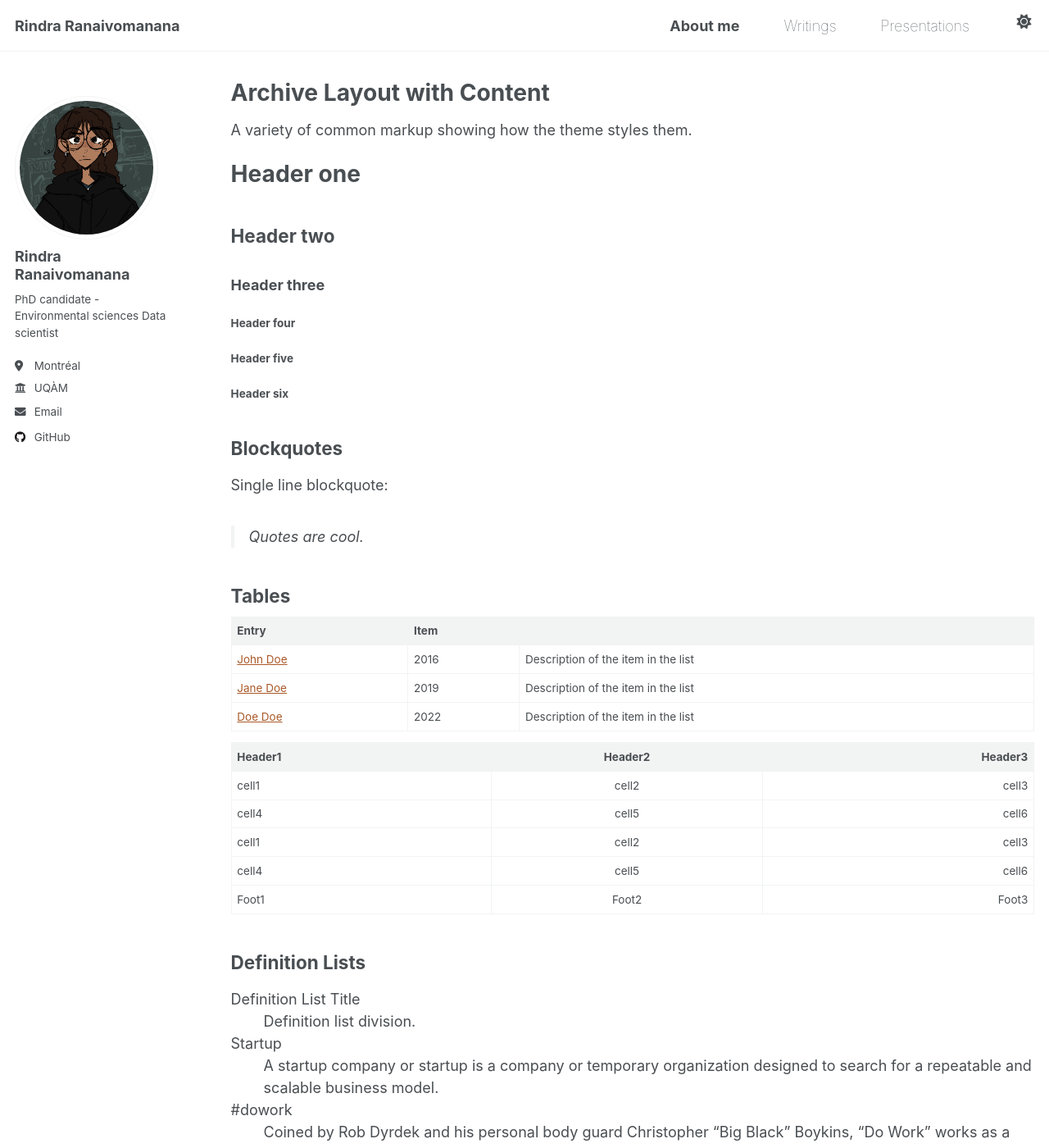
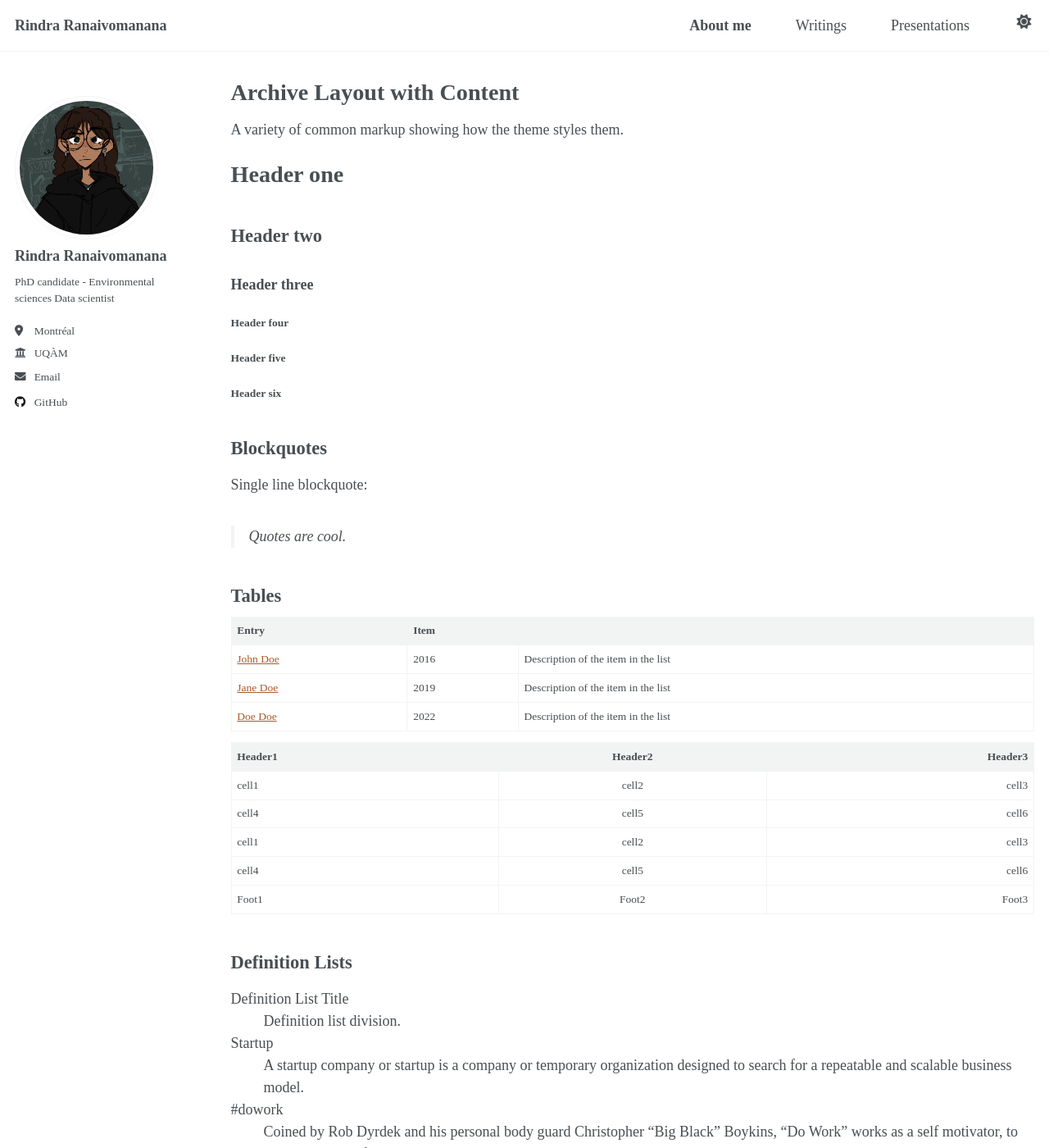
Before and after one commit to rindrafanomezana/rindrafanomezana.github.io, a Jekyll site: the page built from _pages/archive-layout-with-content.md, in a window 1280 px wide and 1400 px high. Shown: the whole window at 82% size. Built offline with Jekyll 4.4.1, drawn with Linux system fonts in a browser that asks for light colours.

Commit message:
Update _themes.scss

```diff
--- a/_sass/_themes.scss
+++ b/_sass/_themes.scss
@@ -15,7 +15,8 @@ $indent-var                 : 1.3em;
 
 /* System typefaces */
 $serif                      : Georgia, Times, serif;
-$sans-serif                 : -apple-system, ".SFNSText-Regular", "San Francisco", "Roboto", "Segoe UI", "Helvetica Neue", "Lucida Grande", Arial, sans-serif;
+$sans-serif                 : 'Century Gothic';
+/*$sans-serif                 : -apple-system, ".SFNSText-Regular", "San Francisco", "Roboto", "Segoe UI", "Helvetica Neue", "Lucida Grande", Arial, sans-serif;*/
 $monospace                  : Monaco, Consolas, "Lucida Console", monospace;
 
 /* Sans serif typefaces */
```
